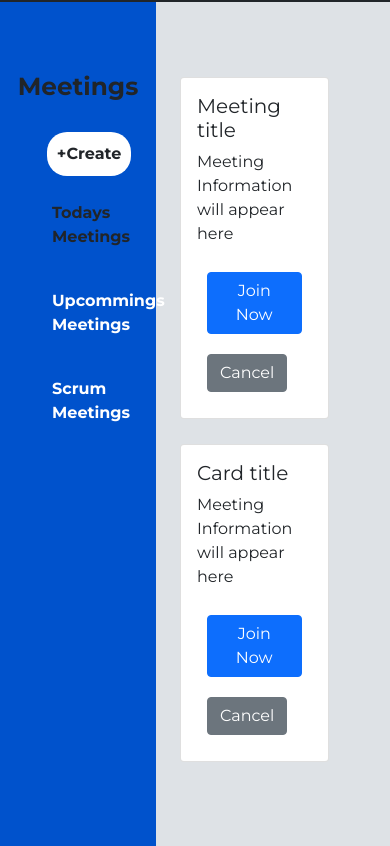
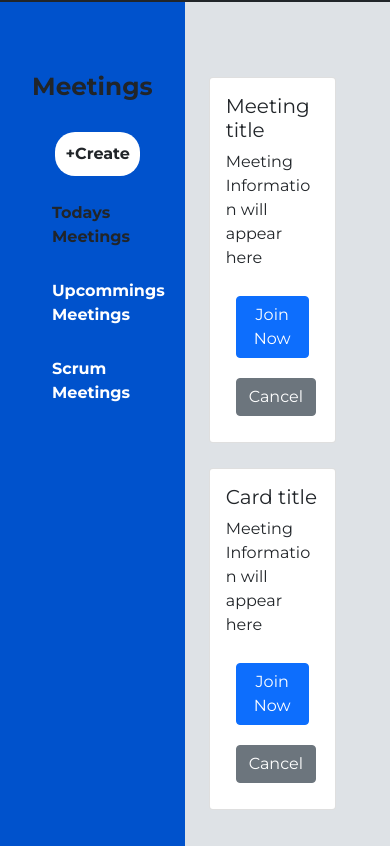
Before and after one commit to anushgs/Lab_programs-Lab_01, a plain HTML site: page meeting.html in a window 390 px wide. Shown: the part 54-900 px from the top of the page. Drawn offline with nearby package versions, Linux system fonts and the light colour scheme.

Commit message:
sidebar_changes

```diff
--- a/meeting.css
+++ b/meeting.css
@@ -37,15 +37,16 @@ body {
 
 .links li {
     list-style:none;
-    text-align: left;
+    text-align: justify;
     padding:20px;
+    font-weight:bold
+
 
 }
 .links a {
     color:white;
     text-decoration:none;
-    font-weight:bold;
-    font-size:1.2rem;
+
 }
 
 
@@ -66,15 +67,28 @@ button:active {
 }
 .container .btn {
     margin: 10px;
+
 }
+@media screen and (max-width:976px){
+    .container .new{
 
+        margin-left: 0px;
+    }
+
+}
 @media screen and (max-width:768px)
  {
     .sidebar {
 
-        width:40%;
+        width:52%;
     }
 
+    .links li {
+
+        margin-left:0px;
+        padding-bottom:10px;
+
+    }
     .links a {
         font-size:1rem;
     }
```
